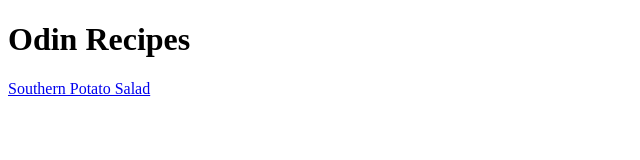
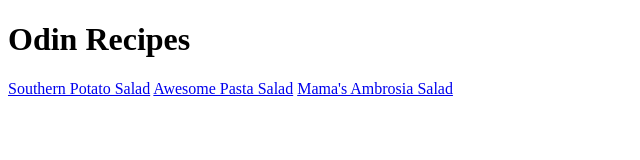
Before and after one commit to Pedro-D-Salinas/odin-recipes, a plain HTML site: page index.html in a window 1280 px wide. Shown: the whole page, without its empty margins (0-640 px from the left). Drawn offline with Linux system fonts and the light colour scheme.

Commit message:
Add links to other recipes on index.html

```diff
--- a/index.html
+++ b/index.html
@@ -8,5 +8,7 @@
 <body>
     <h1>Odin Recipes</h1>
     <a href="recipes/potato_salad.html">Southern Potato Salad</a>
+    <a href="recipes/pasta_salad.html">Awesome Pasta Salad</a>
+    <a href="recipes/ambrosia_salad.html">Mama's Ambrosia Salad</a>
 </body>
 </html>
```
